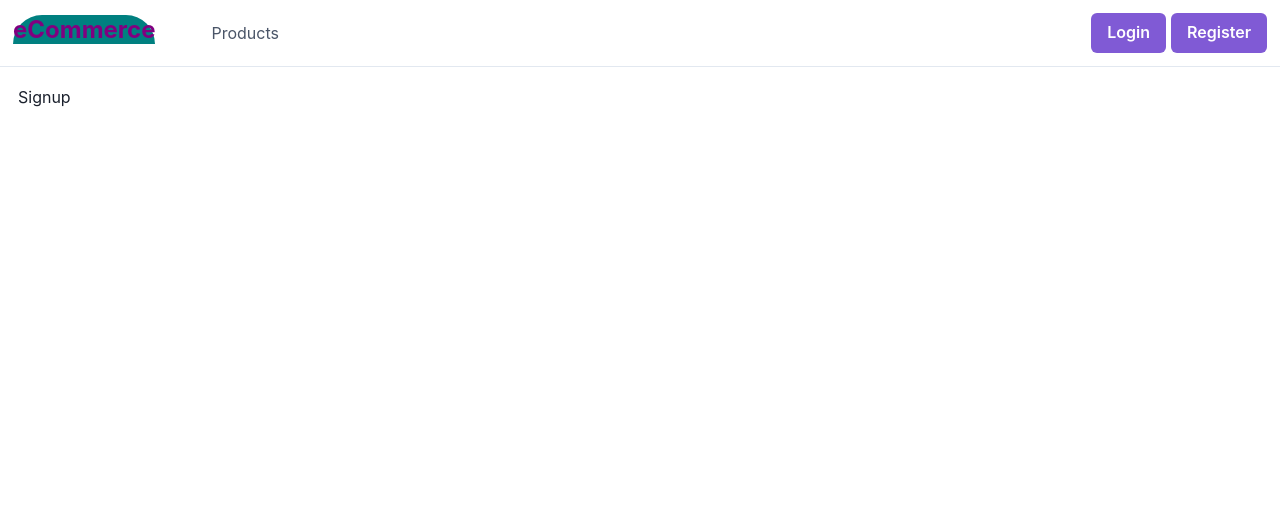
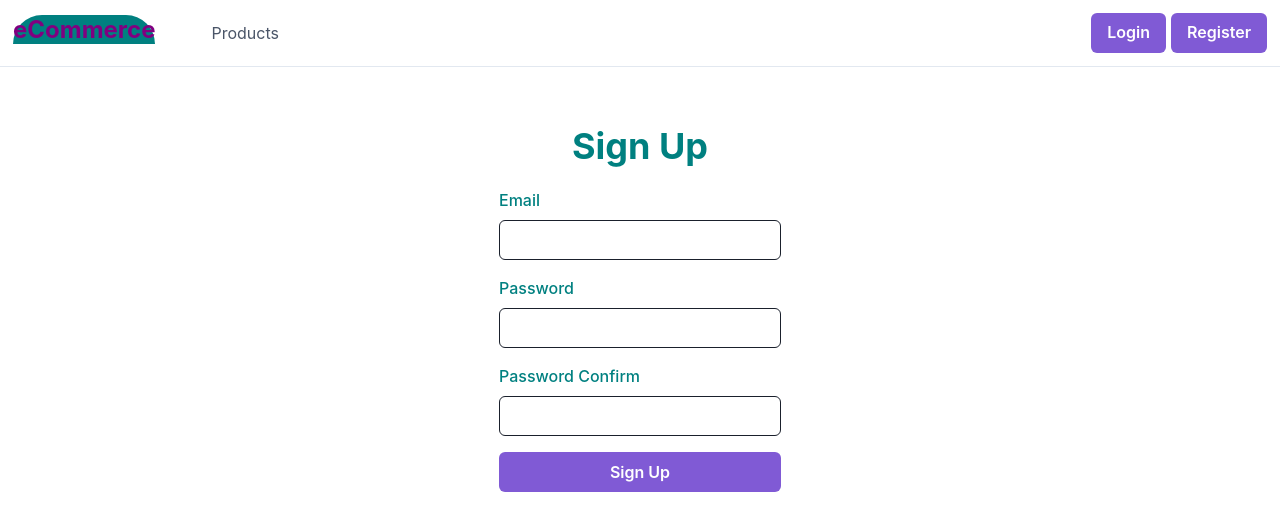
Before and after one commit to cerenoztunc/ECommerceSite, a React (Create React App) app in the folder client/: page /signup in a window 1280 px wide. Shown: the top 530 px of the page. Built offline with nearby package versions, Linux system fonts and the light colour scheme.

Commit message:
Added user registration form and validations

```diff
--- a/client/package.json
+++ b/client/package.json
@@ -10,6 +10,7 @@
     "@testing-library/react": "^12.1.3",
     "@testing-library/user-event": "^13.5.0",
     "axios": "^0.26.0",
+    "formik": "^2.2.9",
     "framer-motion": "^6.2.8",
     "moment": "^2.29.1",
     "react": "^17.0.2",
@@ -18,7 +19,8 @@
     "react-query": "^3.34.16",
     "react-router-dom": "^6.2.1",
     "react-scripts": "5.0.0",
-    "web-vitals": "^2.1.4"
+    "web-vitals": "^2.1.4",
+    "yup": "^0.32.11"
   },
   "scripts": {
     "start": "react-scripts start",
--- a/client/src/api.js
+++ b/client/src/api.js
@@ -5,8 +5,15 @@
 
     return data;
 };
+
 export const fetchProduct = async(_id)=>{
     const {data} = await axios.get(`${process.env.REACT_APP_BASE_ENDPOINT}/product/${_id}`);
 
     return data;
 };
+
+export const fetchRegister = async(input) =>{
+    const {data} = await axios.post(`${process.env.REACT_APP_BASE_ENDPOINT}/auth/register`, input);
+
+    return data;
+};
--- a/client/src/pages/Auth/Signup/index.js
+++ b/client/src/pages/Auth/Signup/index.js
@@ -1,9 +1,92 @@
 import React from 'react';
+import {Flex, Box, Heading, FormControl, FormLabel, Input, Button, Alert} from '@chakra-ui/react';
+import {useFormik} from 'formik';
+import validationSchema from './validations';
+import {fetchRegister} from '../../../api';
 
 function Signup() {
+  const formik = useFormik({
+    initialValues: {
+      email:"",
+      password:"",
+      passwordConfirm:""
+    },
+    validationSchema,
+    onSubmit: async(values,bag) => {
+      try{
+        const registerResponse = await fetchRegister({email: values.email, password:values.password});
+        console.log(registerResponse);
+
+      }catch(e){
+        bag.setErrors({general:e.response.data.message});
+      }
+    }
+    })
   return (
     <div>
-      Signup
+      <Flex align="center" width="full" justifyContent="center">
+        <Box pt={10}>
+          <Box textAlign="center">
+            <Heading textColor="teal">Sign Up</Heading>
+          </Box>
+
+          <Box my={5}>
+
+            {
+              formik.errors.general && (
+                <Alert status='error'>
+                  {formik.errors.general}
+
+                </Alert>
+              )
+            }
+
+          </Box>
+
+          <Box my={5} textAlign="left">
+            <form onSubmit={formik.handleSubmit}>
+              <FormControl>
+                <FormLabel textColor="teal">Email</FormLabel>
+                <Input
+                name='email'
+                onChange={formik.handleChange}
+                onBlur={formik.handleBlur}
+                value={formik.values.email}
+                isInvalid={formik.touched.email && formik.errors.email}
+                />
+                <Box textColor="red">{formik.errors.email}</Box>
+              </FormControl>
+              <FormControl mt="4">
+                <FormLabel textColor="teal">Password</FormLabel>
+                <Input
+                name='password'
+                type="password"
+                onChange={formik.handleChange}
+                onBlur={formik.handleBlur}
+                value={formik.values.password}
+                isInvalid={formik.touched.password && formik.errors.password}
+                />
+                <Box textColor="red">{formik.errors.password}</Box>
+              </FormControl>
+              <FormControl mt={4}>
+                <FormLabel textColor="teal">Password Confirm</FormLabel>
+                <Input
+                name='passwordConfirm'
+                type="password"
+                onChange={formik.handleChange}
+                onBlur={formik.handleBlur}
+                value={formik.values.passwordConfirm}
+                isInvalid={formik.touched.passwordConfirm && formik.errors.passwordConfirm}
+                />
+                <Box textColor="red">{formik.errors.passwordConfirm}</Box>
+              </FormControl>
+
+
+              <Button mt={4} width="full" type='submit' colorScheme="purple"> Sign Up</Button>
+            </form>
+          </Box>
+        </Box>
+      </Flex>
     </div>
   )
 }
--- /dev/null
+++ b/client/src/pages/Auth/Signup/validations.js
@@ -0,0 +1,19 @@
+import * as yup from 'yup';
+
+const validations = yup.object().shape({
+    email: yup
+    .string()
+    .email("Please enter a valid field")
+    .required("Required field!"),
+    password: yup
+    .string()
+    .min(5, "Your password must be at least 5 characters!")
+    .required("Required field!"),
+    passwordConfirm: yup
+    .string()
+    .oneOf([yup.ref("password")], "Passwords don't match!")
+    .required("Required field!")
+
+})
+
+export default validations;
```
Also changed, not shown: 1 other file (tests, documents, lock files or other folders).
